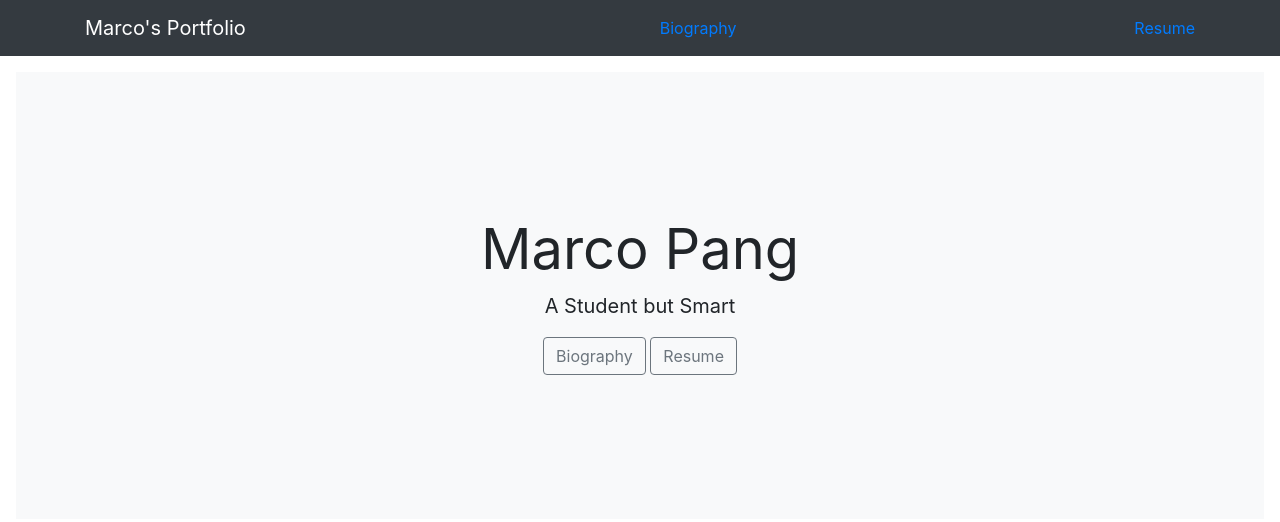
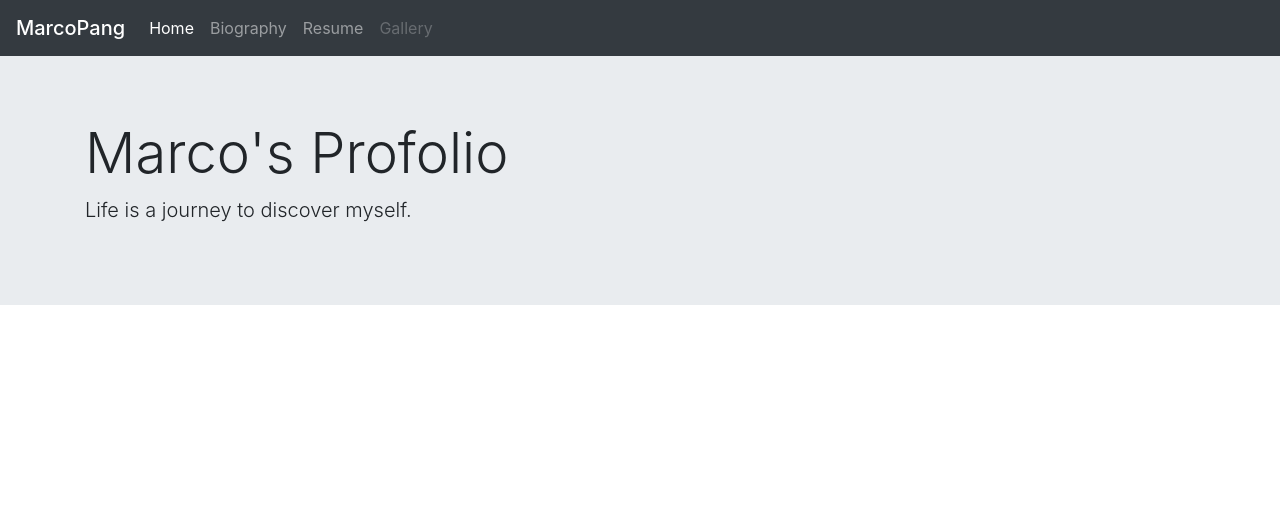
Before and after one commit to HoshimiyaOriyuki/hoshimiya.github.io, a plain HTML site: page index.html in a window 1280 px wide. Drawn offline with nearby package versions, Linux system fonts and the light colour scheme.

Commit message:
updates
1. New Design for Navigation Bar
2. Fluid Jumbotron added
3. Bio, Resume & Index matched up

```diff
--- a/index.html
+++ b/index.html
@@ -7,22 +7,24 @@
 	<meta name="viewport" content="width=device-width, initial-scale=1, shrink-to-fit=no">
 </head>
 
-<nav class="navbar sticky-top navbar-dark bg-dark">
-	<div class="container d-flex flex-column flex-md-row justify-content-between">
-		<a class="navbar-brand" href="index.html">Marco's Portfolio</a>
-		<a class="nav-item" href="#">Biography</a>
-		<a class="nav-item" href="#">Resume</a>
+<!-- Navigation Bar -->
+<nav class="navbar navbar-expand-lg sticky-top navbar-dark bg-dark">
+	<a class="navbar-brand mb-0 h1" href="index.html">MarcoPang</a>
+	<div class="collapse navbar-collapse" id="navbarNavAltMarkup">
+		<div class="navbar-nav">
+			<a class="nav-item nav-link active" href="index.html">Home</a>
+			<a class="nav-item nav-link" href="bio.html">Biography</a>
+			<a class="nav-item nav-link" href="resume.html">Resume</a>
+			<a class="nav-item nav-link disabled" href="#">Gallery</a>
+		</div>
 	</div>
 </nav>
 
-<div class="position-relative overflow-hidden p-3 p-md-5 m-md-3 text-center bg-light">
-	<div class="col-md-5 p-lg-5 mx-auto my-5">
-		<h1 class="display-4 font-weight-normal">Marco Pang</h1>
-		<p class="lead font-weight-normal">A Student but Smart</p>
-		<div class="container">
-			<a class="btn btn-outline-secondary" href="bio.html">Biography</a>
-			<a class="btn btn-outline-secondary" href="bio.html">Resume</a>
-		</div>
+<!-- Title -->
+<div class="jumbotron jumbotron-fluid">
+	<div class="container">
+		<h1 class="display-4">Marco's Profolio</h1>
+		<p class="lead">Life is a journey to discover myself.</p>
 	</div>
 </div>
 
```
Also changed, not shown: bio.html (+27 -5 lines), resume.html (+27 -5 lines).
